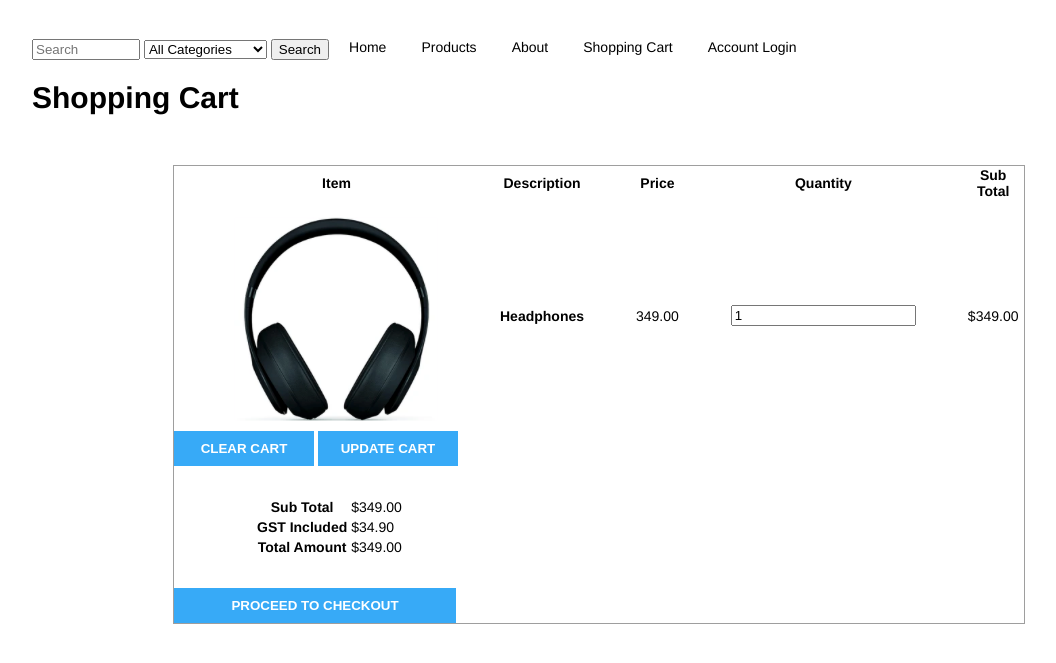
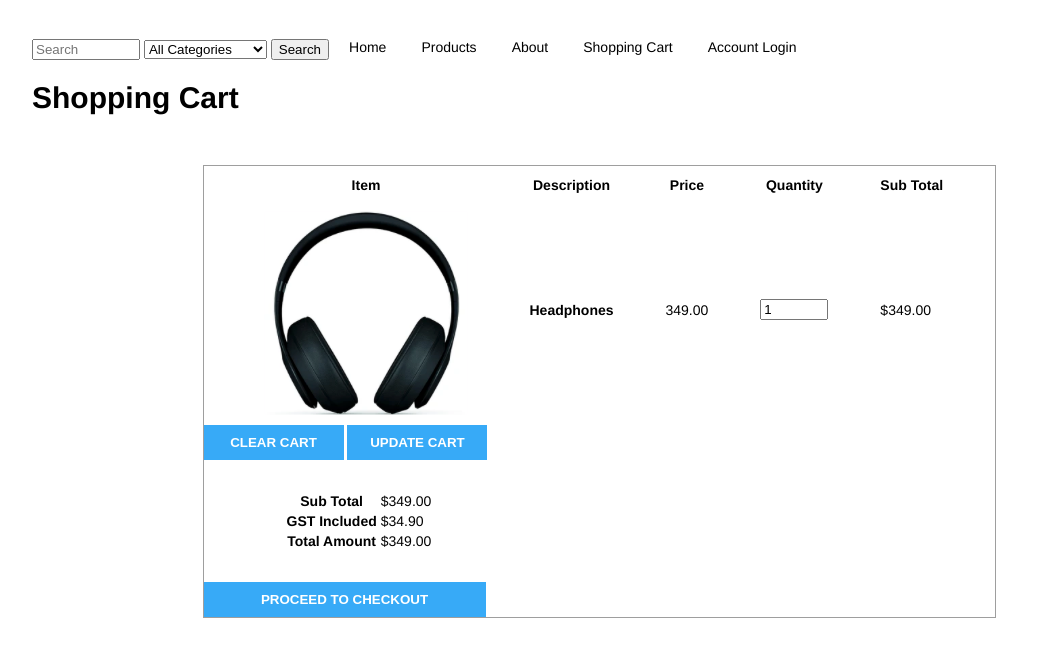
Before and after one commit to eust0015/COMP2772, a PHP site: page /cart.php in a window 1280 px wide. Shown: the top 663 px of the page, without its empty margins (41-1097 px from the left). Run offline with PHP 8.4, Linux system fonts and the light colour scheme.

Commit message:
cart & style

```diff
--- a/cart.php
+++ b/cart.php
@@ -51,8 +51,8 @@
             <form action='checkout.php' method='POST' id='cart-form' class='cart-form'>
                 <div id='cart-table' class='cart-table'>
                     <table id='shopping-cart-table' class='shopping-cart-table'>
-                        <div class='table-header'>
-                            <thead class='table-head'>
+                        <div class='table-head'>
+                            <thead>
                                 <tr>
                                     <th class='col-item'><span>Item</span></th>
                                     <th class='col-item-description'><span>Description</span></th>
@@ -66,13 +66,13 @@
                             <tr class='item-info'> <!-- THIS WILL NEED TO BE DYNAMIC PENDING NUMBER OF ITEMS IN CART-->
                                 <td class='col-item' data-th='Item'>
                                     <div class='product-item-details'> <!-- PULL THIS FROM DB -->
-                                        <img src="images/Headphones.png" alt="Headphones">                                    </div>
+                                        <img src="images/Headphones.png" alt="Headphones"></div>
                                 </td>
                                 <td class='col-item-description'><strong class='product-item-name'>Headphones</strong></td>
                                 <td class='col-price' data-th='Price' id='product-price'>349.00</td> <!-- PULL THIS FROM DB -->
                                 <td class='col-quantity' data-th='Quantity'>
                                     <div class='quantity-control'>
-                                    <input type="number" size='4' class='quantity-amount' id='quantity-amount' min='0' value='1'>
+                                    <input type="number" class='quantity-amount' id='quantity-amount' min='0' value='1'>
                                     </div>
                                 </td>
                                 <td class='col-subtotal' data-th='Subtotal' id='diaplayProductSubtotal'>Product Subtotal</td>
--- a/styles/style.css
+++ b/styles/style.css
@@ -91,7 +91,7 @@ ul #menu li {
 }
 .cart-container{
   border: 1px solid #9e9e9e;
-  width: 850px;
+  width: 791px;
   margin: auto;
   margin-top: 50px;
 }
@@ -141,3 +141,9 @@ ul #menu li {
 #cart-totals{
   padding: 30px 80px;
 }
+#quantity-amount{
+  width: 60px;
+}
+.table-head{
+  padding-top: 10px;
+}
```
